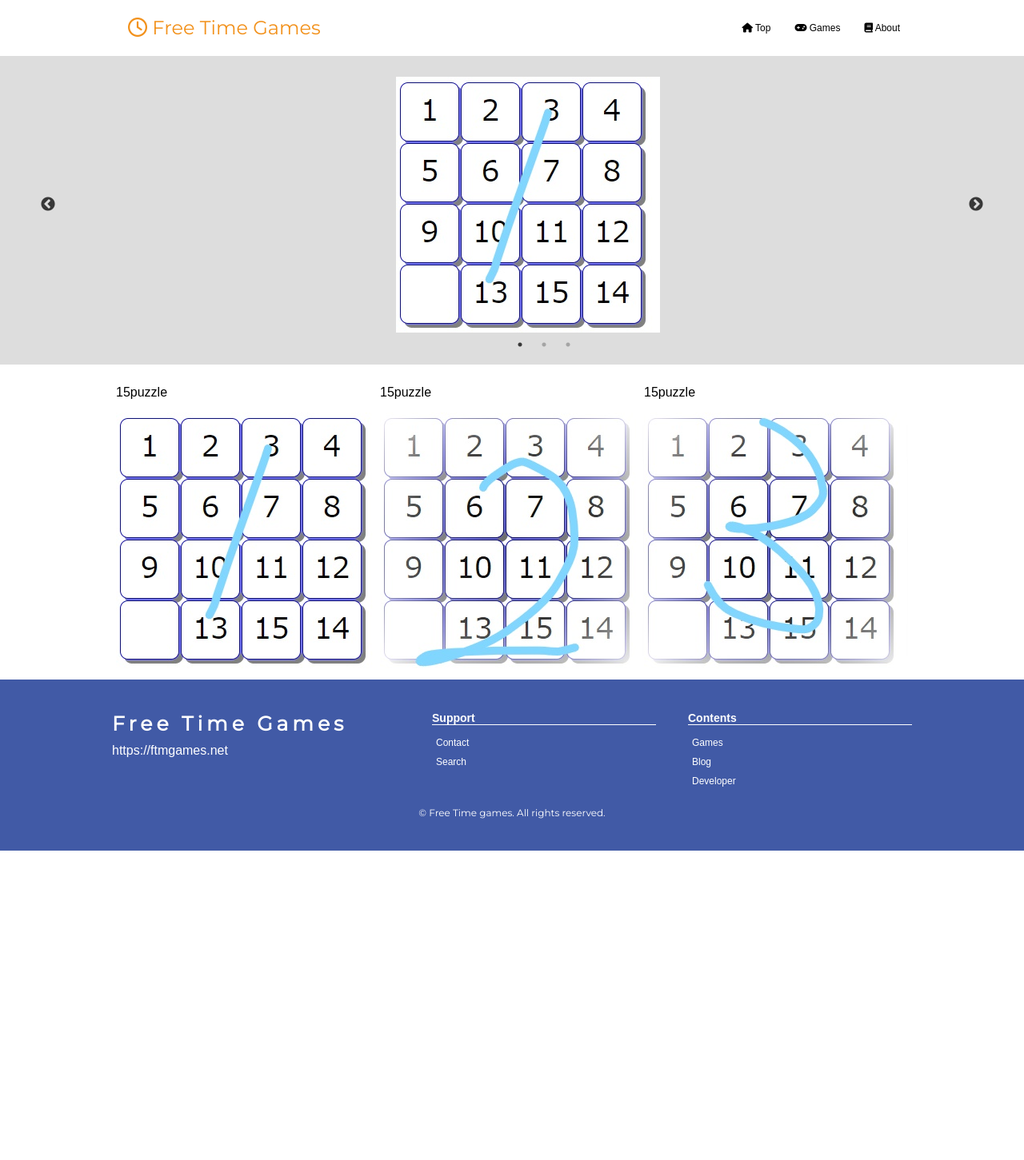
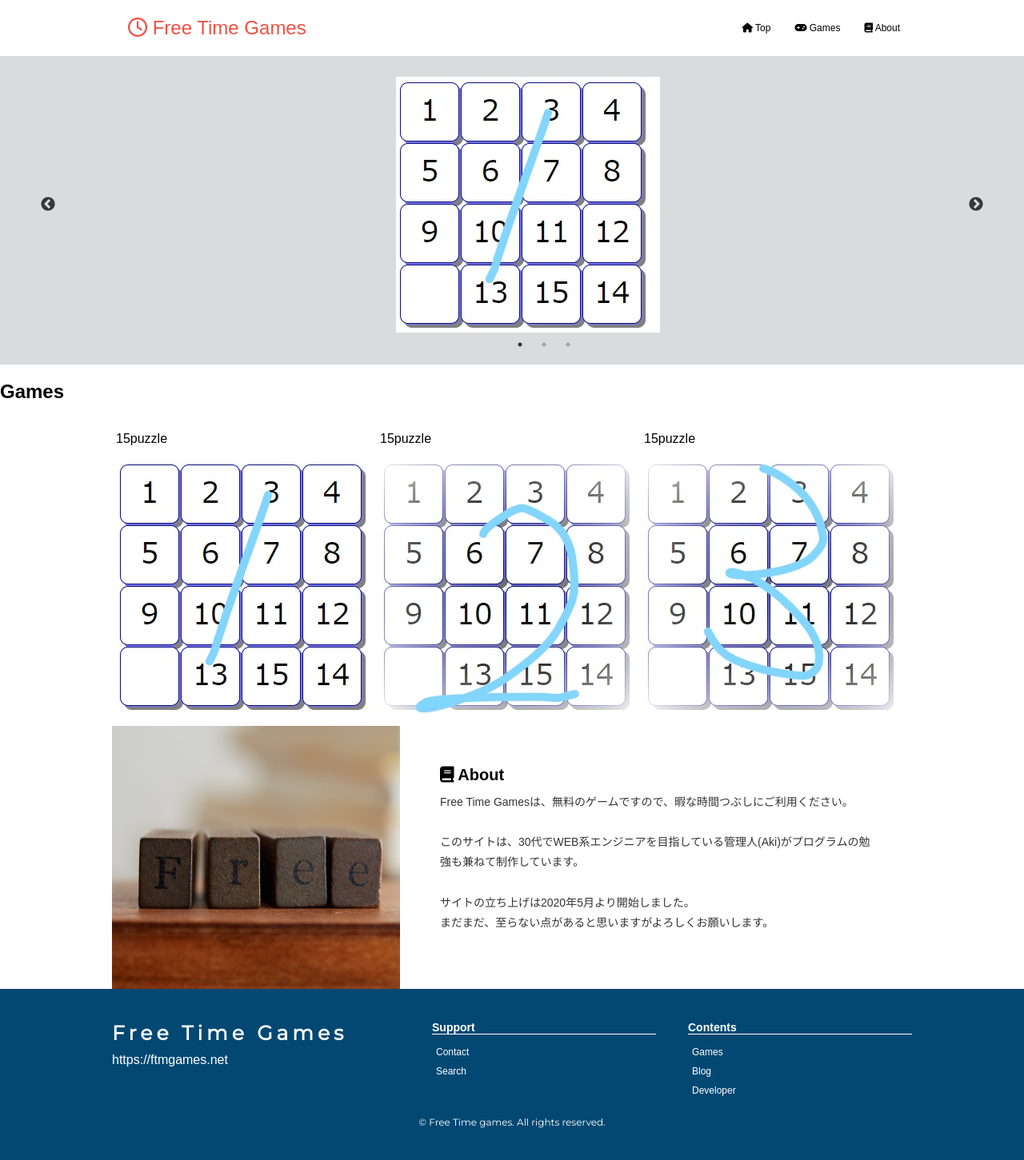
Before and after one commit to Aki321/ftmgames, a PHP site: page / in a window 1280 px wide; the page is wider, and only the part inside the window is pictured. Shown: that part at 80% size. Before the commit the page ends 1064 px from the top of that part, so only its background shows below. Run offline with PHP 8.4, Linux system fonts and the light colour scheme; some libraries are stand-ins or nearby versions.

Commit message:
Add about

```diff
--- a/css/style.css
+++ b/css/style.css
@@ -2,10 +2,20 @@
 
 /* 基本色 */
 :root {
-    --main-color: #F2911B;
-    --accent-color: #BF2121;
-    --dark-color: #415AA6;
-    --text-bright-color: #a9a9a9;
+    /*
+    --main-color: #BF8F73;
+    --accent-color: #BF0637;
+    --dark-color: #024873;
+    --back-color: #D9B9A7;
+    --accent2-color: #F25041;
+    */
+    --accent2-color: #BF8F73;
+    --accent-color: #BF0637;
+    --dark-color: #024873;
+    --back-color: #D9B9A7;
+    --main-color: #F25041;
+    --slide-back: #71757742;
+
 }
 
 /* 基本設定：　ページ全体 */
@@ -27,7 +37,7 @@ header {
 	line-height: 70px;
 	padding-left: 20px;
     padding-right: 20px;
-	font-family: 'Montserrat', sans-serif;
+	/*font-family: 'Montserrat', sans-serif;*/
 	font-size: 24px;
     text-decoration: none;
     color: var(--main-color);
@@ -106,7 +116,7 @@ header {
 }
 
 #slider {
-    background-color: #ddd;
+    background-color: var(--slide-back);
     padding-top: 10px;
     padding-bottom: 10px;
 }
@@ -137,7 +147,6 @@ header {
 
 footer {
     color: #fff;
-    background-color: #415AA6;
     background-color: var(--dark-color);
 }
 
@@ -257,3 +266,52 @@ footer .container {
     max-width: 100%;
     height: auto;
 }
+
+.aboutcont {
+    /*background-color: var(--accent2-color);*/
+    /*background-color: rgb(245, 231, 224);*/
+    /*color: #FFF;*/
+}
+
+.aboutcont .text {
+    padding: 20px;
+}
+
+.aboutcont h2 {
+    margin-top: 0;
+    margin-bottom: 10px;
+    font-size: 20px;
+}
+
+.aboutcont p {
+    margin-top: 0;
+    margin-bottom: 20px;
+    font-size: 14px;
+    line-height: 1.8;
+    opacity: 0.8;
+}
+
+.aboutcont .photo {
+    min-height: 200px;
+    background-image: url(../img/882203_s.jpg);
+    background-position: center;
+    background-size: cover;
+}
+
+@media (min-width: 768px) {
+    .aboutcont .container {
+        display: flex;
+        max-width: 1000px;
+        margin-left: auto;
+        margin-right: auto;
+    }
+
+    .aboutcont .photo {
+        flex:2;
+    }
+
+    .aboutcont .text {
+        flex: 3;
+        padding: 50px;
+    }
+}
--- a/index.html
+++ b/index.html
@@ -38,10 +38,10 @@
                         <a href="index.html"><span class="fas fa-home"></span> Top</a>
                     </li>
                     <li class="games">
-                        <a href="#listable"><span class="fas fa-gamepad"></span> Games</a>
+                        <a href=".listable"><span class="fas fa-gamepad"></span> Games</a>
                     </li>
                     <li class="about">
-                        <a href="#aboutcont"><span class="fas fa-book"></span> About</a>
+                        <a href=".aboutcont"><span class="fas fa-book"></span> About</a>
                     </li>
                 </ul>
             </nav>
@@ -57,6 +57,7 @@
     </section>
 
     <div class="listable">
+        <h2>Games</h2>
         <div class="allgames">
             <div>
                 <p>15puzzle</p><img alt="slide_01" src="img/demo1.jpg" />
@@ -70,8 +71,14 @@
         </div>
     </div>
 
-    <section id="aboutcont">
-
+    <section class="aboutcont">
+        <div class="container">
+            <div class="photo"></div>
+            <div class="text">
+                <h2><span class="fas fa-book"></span> About</h2>
+                <p>Free Time Gamesは、無料のゲームですので、暇な時間つぶしにご利用ください。<br><br>このサイトは、30代でWEB系エンジニアを目指している管理人(Aki)がプログラムの勉強も兼ねて制作しています。<br><br>サイトの立ち上げは2020年5月より開始しました。<br>まだまだ、至らない点があると思いますがよろしくお願いします。</p>
+            </div>
+        </div>
     </section>
 
     <footer>
```
Also changed, not shown: img/882203_s.jpg (added).
